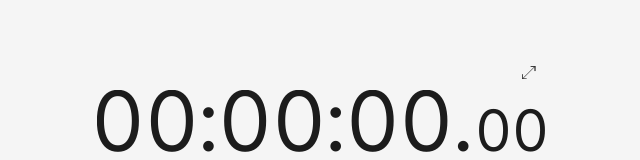
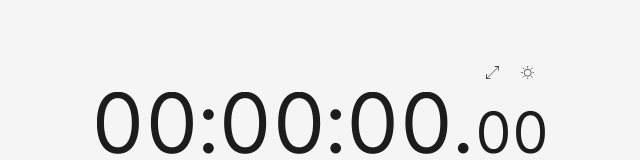
Before and after one commit to borntofrappe/clock, a SvelteKit app: page / in a window 1280 px wide. Shown: the part 242-402 px from the top of the page, without its empty margins (319-959 px from the left). Built offline with nearby package versions, Linux system fonts and the light colour scheme.

Commit message:
toggle theme button
position the new button to the right of the element responsible for the size of the ui

```diff
--- a/src/routes/+page.svelte
+++ b/src/routes/+page.svelte
@@ -4,6 +4,8 @@
 	import { onMount } from 'svelte';
 
 	let expand = false;
+	/** @type {('light'|'dark')} */
+	let theme = 'light';
 	/** @type {(null|'watch'|'run'|'wait')} */
 	let state = null;
 
@@ -23,6 +25,10 @@
 		}
 	};
 
+	const toggleTheme = () => {
+		theme = theme === 'light' ? 'dark' : 'light';
+	};
+
 	$: [hours, minutes, seconds, hundredths] = getTime($stopwatch).map((d) =>
 		d.toString().padStart(2, '0')
 	);
@@ -30,10 +36,16 @@
 
 <div class="center">
 	<main class:expand>
-		<button disabled={state === null} on:click={toggleExpand} aria-pressed={expand}>
-			<span class="visually-hidden">Expand</span>
-			{@html expand ? icons['restore'] : icons['expand']}
-		</button>
+		<div class="preferences">
+			<button disabled={state === null} on:click={toggleExpand} aria-pressed={expand}>
+				<span class="visually-hidden">Expand</span>
+				{@html expand ? icons['restore'] : icons['expand']}
+			</button>
+			<button disabled={state === null} on:click={toggleTheme} aria-pressed={theme === 'dark'}>
+				<span class="visually-hidden">Set dark theme</span>
+				{@html theme === 'dark' ? icons['moon'] : icons['sun']}
+			</button>
+		</div>
 
 		<!-- prettier-ignore -->
 		<svg data-state="{state}" aria-level={1} role="heading" viewBox="-9.2273 -11.795 86.27 17.841">
@@ -89,9 +101,10 @@
 		padding: 1rem;
 	}
 
-	main > button {
-		display: block;
-		margin-inline-start: auto;
+	main > div.preferences {
+		display: flex;
+		justify-content: end;
+		gap: 0rem;
 	}
 
 	main > svg[role='heading'] {
@@ -104,16 +117,16 @@
 		color: var(--color);
 	}
 
-	main > div {
+	main > div.controls {
 		margin-block-start: 1.5rem;
 		display: flex;
 		justify-content: center;
 		gap: 2rem;
 	}
 
-	main > button {
-		inline-size: 2rem;
-		block-size: 2rem;
+	.preferences button {
+		inline-size: 2.2rem;
+		block-size: 2.2rem;
 		padding: 0.5rem;
 		border-radius: 0.5rem;
 		color: var(--button-color);
@@ -121,19 +134,19 @@
 		border: none;
 	}
 
-	main > button:not(:disabled):hover {
+	.preferences button:not(:disabled):hover {
 		background: var(--button-hover);
 	}
 
-	main > button:not(:disabled):active {
+	.preferences button:not(:disabled):active {
 		background: var(--button-active);
 	}
 
-	main > button:disabled {
+	.preferences button:disabled {
 		opacity: 0.6;
 	}
 
-	main > button:focus {
+	.preferences button:focus {
 		outline-offset: 2px;
 		outline-color: currentColor;
 	}
@@ -193,16 +206,7 @@
 		block-size: 100%;
 	}
 
-	main.expand {
-		inline-size: 100%;
-		max-inline-size: 80ch;
-	}
-
-	main.expand .controls button {
-		font-size: 3.8rem;
-	}
-
-	main > button {
+	main .preferences button:nth-child(1) {
 		view-transition-name: toggle-size;
 	}
 
@@ -217,4 +221,17 @@
 	main .controls button:nth-child(2) {
 		view-transition-name: reset;
 	}
+
+	main.expand {
+		inline-size: 100%;
+		max-inline-size: 80ch;
+	}
+
+	main.expand .preferences button:nth-child(2) {
+		display: none;
+	}
+
+	main.expand .controls button {
+		font-size: 3.8rem;
+	}
 </style>
```
